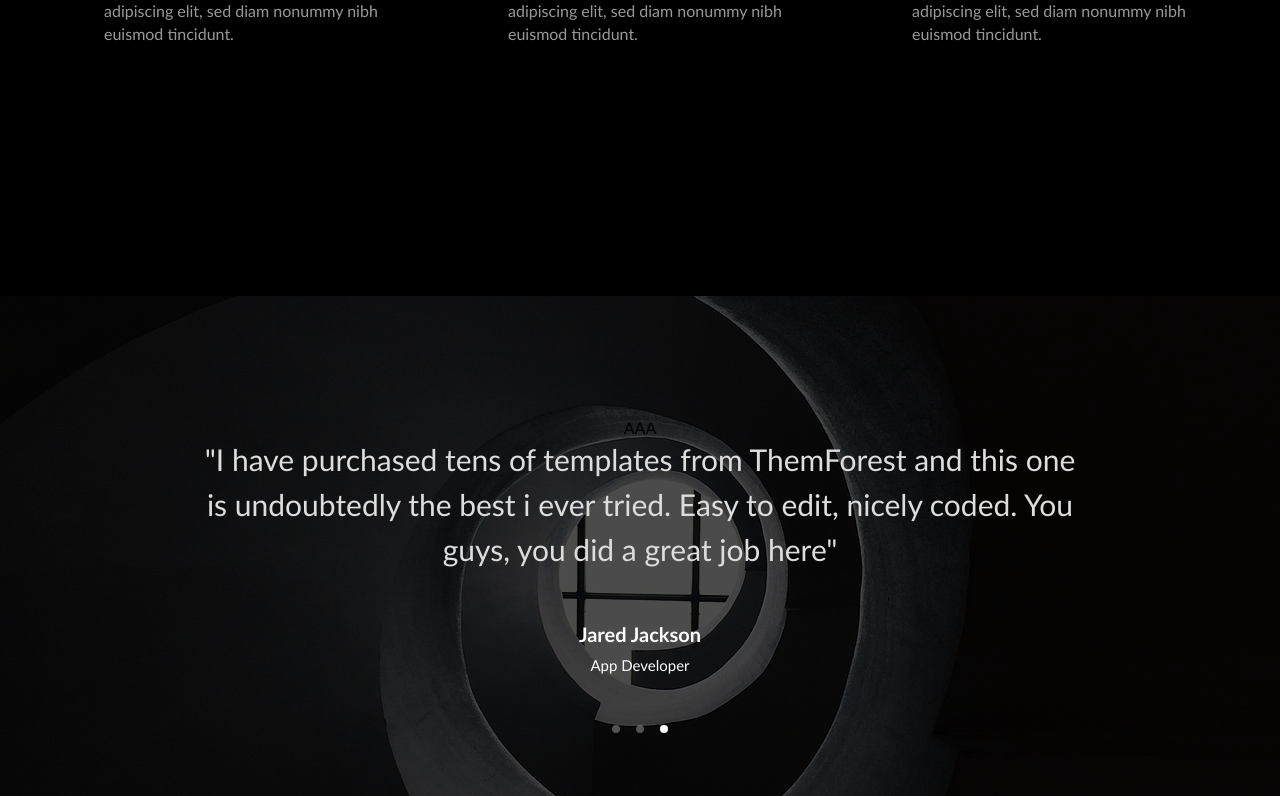
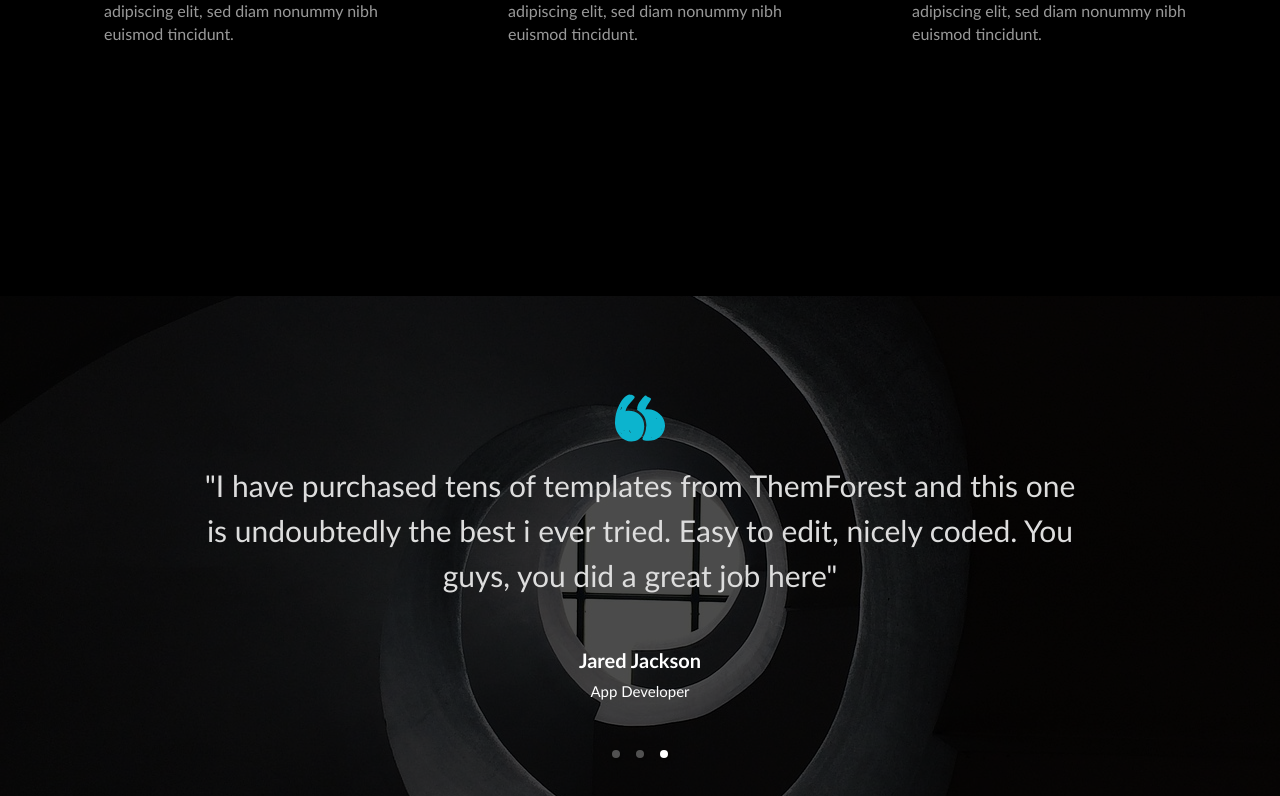
Before and after one commit to MatheusGomesRocha/DesignClone2, a React (Create React App) app: page / in a window 1280 px wide. Shown: the part 3476-4272 px from the top of the page. Built offline with nearby package versions, Linux system fonts and the light colour scheme.

Commit message:
Adicionando novo Svg aspas e usando no Component Components no topo do array

```diff
--- a/src/components/Comments.css
+++ b/src/components/Comments.css
@@ -28,7 +28,7 @@
     width: 100%;
     background: none;
     padding: 50px 0;
-    height: 400px;
+    height: 450px;
 }
 
 .comments .center .comment {
@@ -37,6 +37,7 @@
     font-size: 30px;
     line-height: 1.5;
     width: 70%;
+    margin-top: 20px;
 }
 
 .comments .center .name {
@@ -44,14 +45,12 @@
     font-size: 20px;
     font-weight: bold;
     margin-top: 50px;
-    width: 70%;
 }
 
 .comments .center .area {
     color: #fff;
     font-size: 15px;
     margin-top: 10px;
-    width: 70%;
 }
 
 
--- a/src/components/Comments.js
+++ b/src/components/Comments.js
@@ -1,4 +1,6 @@
 import './Comments.css';
+import AspaIcon from '../svg/aspa';
+
 import "react-responsive-carousel/lib/styles/carousel.min.css";
 import {Carousel} from 'react-responsive-carousel';
 
@@ -33,7 +35,7 @@
                       showThumbs={false}>
                 {array.map((item, k) => (
                     <div key={k} className={"center"}>
-                        <span>AAA</span>
+                        <AspaIcon />
                         <span className={"comment"}>"{item.comment}"</span>
 
                         <span className={"name"}>{item.name}</span>
--- /dev/null
+++ b/src/svg/aspa.js
@@ -0,0 +1,64 @@
+export default () => {
+    return(
+    <svg fill={"#0CB4CE"} version="1.1" id="Capa_1" xmlns="http://www.w3.org/2000/svg"  x="0px" y="0px"
+    width="50px" height="50px" viewBox="0 0 193.004 193.004"
+  >
+        <g>
+        <path d="M111.181,114.016c-6.679-34.395-38.188-50.026-70.345-43.935C44.523,50.783,62.59,35.004,74.33,20.336
+    c1.665-2.08,2.523-5.738,0-7.698C68.141,7.83,62.365,6.333,57.044,7.092c-0.369-1.01-1.346-1.763-2.615-1.364
+    C35.542,11.675,23.311,31.85,15.128,48.57C4.33,70.638-1.087,96.185,0.182,120.707c2.001,38.66,36.518,75.524,77.621,64.791
+    C107.81,177.663,116.327,140.518,111.181,114.016z M34.275,144.952c0.003-0.013,0.011-0.021,0.014-0.033
+    c0.188-0.725,0.349-1.457,0.52-2.188c0.556,0.718,1.061,1.515,1.507,2.382c-0.705,0.092-1.391,0.151-2.047,0.165
+    C34.265,145.164,34.279,145.062,34.275,144.952z M25.581,54.226c0.496,0.212,1.022,0.346,1.57,0.397
+    c-1.606,3.22-3.087,6.496-4.421,9.845c-0.523-0.151-1.071-0.239-1.63-0.238C22.458,60.84,23.978,57.515,25.581,54.226z
+    M21.458,152.36c1.292,1.335,2.678,2.614,4.121,3.846c-0.216,0.279-0.399,0.579-0.554,0.894
+    C23.739,155.595,22.525,154.031,21.458,152.36z M58.53,152.227c-1.656-2.162-2.907-4.549-3.693-7.156
+    c-0.019-0.192-0.082-0.384-0.186-0.576c-0.242-0.897-0.433-1.818-0.555-2.77c2.716,3.692,4.899,7.804,6.924,11.96
+    C60.147,153.286,59.319,152.796,58.53,152.227z"/>
+    <path d="M117.444,63.861c3.635-14.682,13.549-24.817,20.751-38.058c1.171-2.153,0.711-5.501-1.741-6.64
+    c-4.483-2.083-8.512-4.394-12.994-6.109c-1.357-2.893-5.453-4.792-8.589-1.966c-5.545,4.997-11.599,11.406-16.436,18.566
+    c-6.414,7.868-11.02,17.418-12.55,26.604c-0.181,1.088,0.007,2.191,0.433,3.197c-0.231,0.401-0.463,0.797-0.695,1.199
+    c-1.171,2.029-0.504,4.756,1.555,5.931c24.414,13.92,34.513,36.586,33.794,60.468c-1.236,3.484-1.55,7.247-1.079,11.03
+    c-1.976,12.018-6.501,24.052-13.184,35.166c-1.502,2.497-0.942,4.834,0.524,6.418c0.384,1.25,1.393,2.307,3.207,2.717
+    c38.922,8.792,78.079-9.835,82.302-52.301C196.672,90.567,155.508,57.265,117.444,63.861z M132.251,173.671
+    c0.137-0.129,0.259-0.271,0.394-0.403c3.573-0.277,6.839-1.281,9.614-2.896c0.032,0.138,0.053,0.265,0.086,0.404
+    c0.09,0.381,0.284,0.67,0.439,0.996C139.35,172.645,135.827,173.294,132.251,173.671z M159.858,99.378
+    c-0.369,0.677-0.693,1.357-1.019,2.038c-0.026-0.19-0.03-0.386-0.059-0.576c0.049-1.406,0.297-2.855,0.679-4.332
+    c0.041,0.028,0.087,0.052,0.128,0.08c0.196,0.814,0.356,1.644,0.481,2.489C160.003,99.181,159.919,99.268,159.858,99.378z
+    M178.453,141.992c0.015-0.928,0-1.863-0.033-2.804c0.61-1.036,1.172-2.099,1.65-3.199
+    C179.678,138.09,179.107,140.07,178.453,141.992z"/>
+    </g>
+    <g>
+    </g>
+    <g>
+    </g>
+    <g>
+    </g>
+    <g>
+    </g>
+    <g>
+    </g>
+    <g>
+    </g>
+    <g>
+    </g>
+    <g>
+    </g>
+    <g>
+    </g>
+    <g>
+    </g>
+    <g>
+    </g>
+    <g>
+    </g>
+    <g>
+    </g>
+    <g>
+    </g>
+    <g>
+    </g>
+</svg>
+
+)
+}
```
